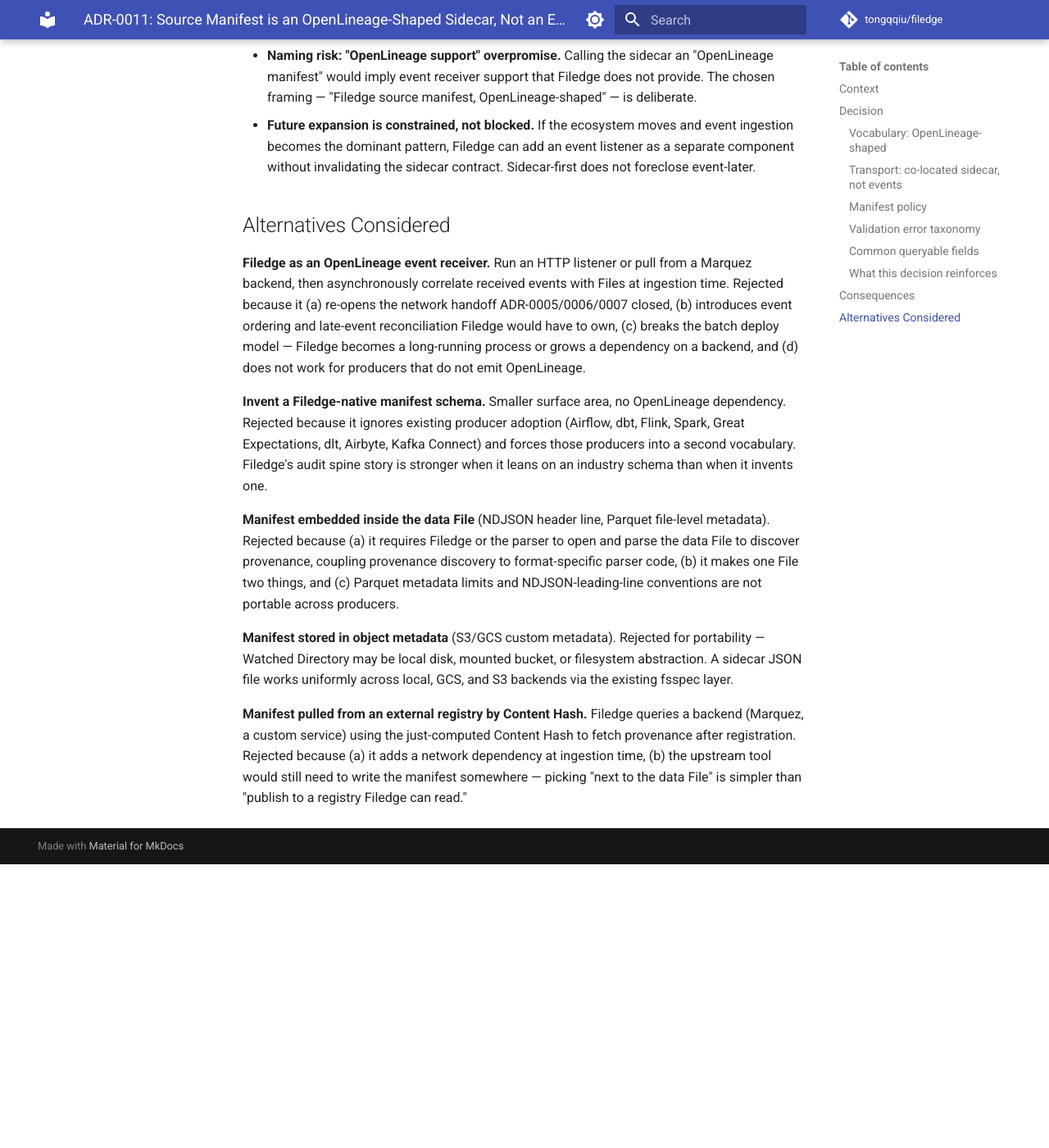
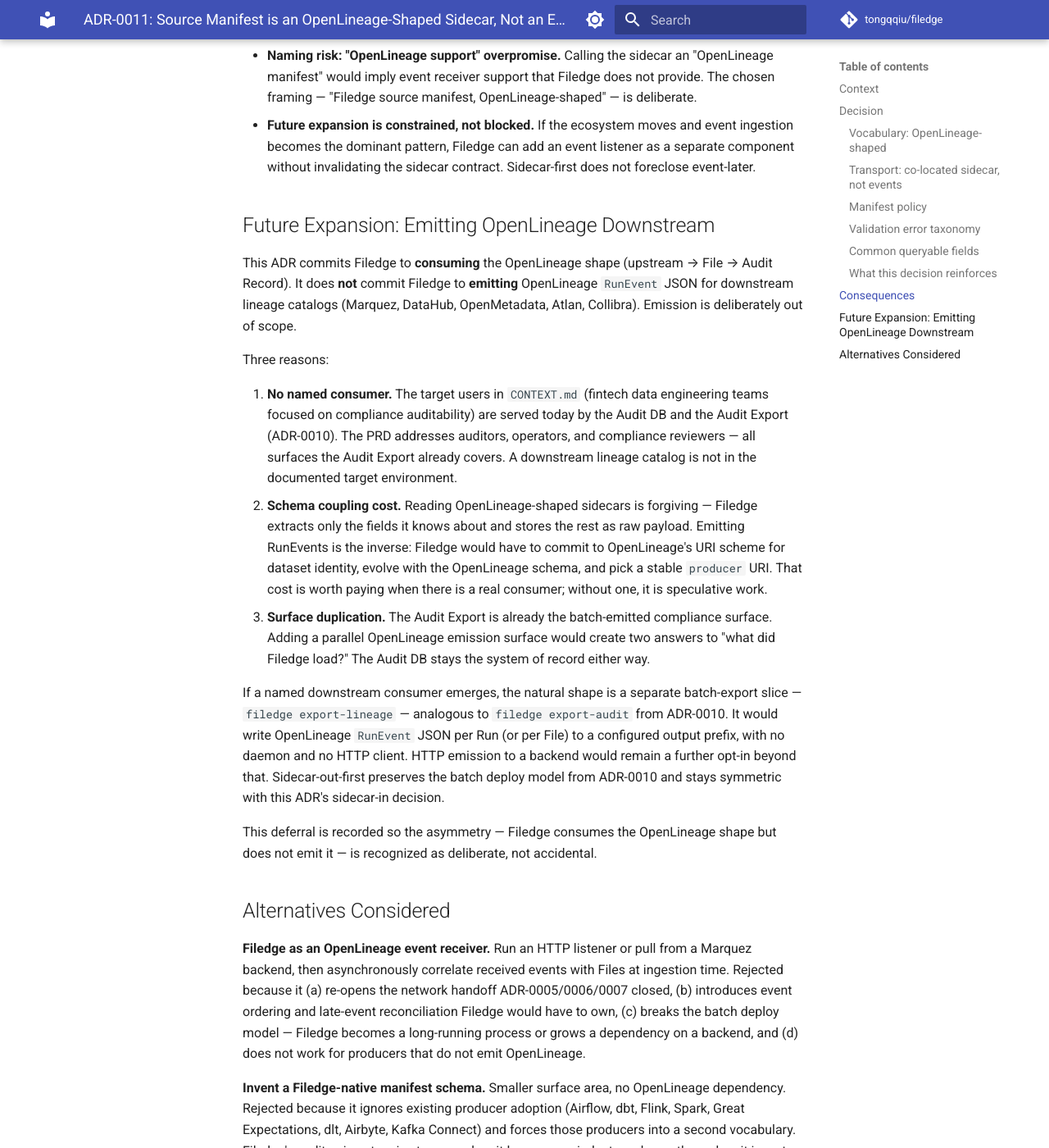
Before and after one commit to tongqqiu/filedge, an MkDocs documentation site: the page built from docs/adr/0011-source-manifest-and-lineage.md, in a window 1280 px wide and 1400 px high, scrolled down 4057 px. Shown: the whole window at 82% size. Built offline with MkDocs 1.6.1 and Material for MkDocs 9.7.7, drawn with Linux system fonts in a browser that asks for light colours; comment, search, counter and statistics services are not loaded; before the commit the page ends 5111 px from its top, so only the background shows below that.

Commit message:
docs: ADR-0011 — record OpenLineage emission as deliberate future expansion
Closes a question raised during /grill-with-docs: if Filedge consumes the
OpenLineage shape upstream, should it also emit OpenLineage downstream?
Answer: not in v1. No named consumer at target users, real schema-coupling
cost, and the Audit Export (ADR-0010) already serves the compliance
surface. If a downstream lineage catalog (Marquez/DataHub/OpenMetadata)
emerges as a real consumer, the natural shape is a separate batch export
analogous to `filedge export-audit`.

The asymmetry — consume OpenLineage shape, do not emit — is now recorded
as deliberate, not accidental.

Co-Authored-By: Claude Opus 4.7 <noreply@anthropic.com>

```diff
--- a/docs/adr/0011-source-manifest-and-lineage.md
+++ b/docs/adr/0011-source-manifest-and-lineage.md
@@ -85,6 +85,20 @@ The product message is unchanged: bring your Fetcher, sync job, or Queue Materia
 - **Naming risk: "OpenLineage support" overpromise.** Calling the sidecar an "OpenLineage manifest" would imply event receiver support that Filedge does not provide. The chosen framing — "Filedge source manifest, OpenLineage-shaped" — is deliberate.
 - **Future expansion is constrained, not blocked.** If the ecosystem moves and event ingestion becomes the dominant pattern, Filedge can add an event listener as a separate component without invalidating the sidecar contract. Sidecar-first does not foreclose event-later.
 
+## Future Expansion: Emitting OpenLineage Downstream
+
+This ADR commits Filedge to **consuming** the OpenLineage shape (upstream → File → Audit Record). It does **not** commit Filedge to **emitting** OpenLineage `RunEvent` JSON for downstream lineage catalogs (Marquez, DataHub, OpenMetadata, Atlan, Collibra). Emission is deliberately out of scope.
+
+Three reasons:
+
+1. **No named consumer.** The target users in `CONTEXT.md` (fintech data engineering teams focused on compliance auditability) are served today by the Audit DB and the Audit Export (ADR-0010). The PRD addresses auditors, operators, and compliance reviewers — all surfaces the Audit Export already covers. A downstream lineage catalog is not in the documented target environment.
+2. **Schema coupling cost.** Reading OpenLineage-shaped sidecars is forgiving — Filedge extracts only the fields it knows about and stores the rest as raw payload. Emitting RunEvents is the inverse: Filedge would have to commit to OpenLineage's URI scheme for dataset identity, evolve with the OpenLineage schema, and pick a stable `producer` URI. That cost is worth paying when there is a real consumer; without one, it is speculative work.
+3. **Surface duplication.** The Audit Export is already the batch-emitted compliance surface. Adding a parallel OpenLineage emission surface would create two answers to "what did Filedge load?" The Audit DB stays the system of record either way.
+
+If a named downstream consumer emerges, the natural shape is a separate batch-export slice — `filedge export-lineage` — analogous to `filedge export-audit` from ADR-0010. It would write OpenLineage `RunEvent` JSON per Run (or per File) to a configured output prefix, with no daemon and no HTTP client. HTTP emission to a backend would remain a further opt-in beyond that. Sidecar-out-first preserves the batch deploy model from ADR-0010 and stays symmetric with this ADR's sidecar-in decision.
+
+This deferral is recorded so the asymmetry — Filedge consumes the OpenLineage shape but does not emit it — is recognized as deliberate, not accidental.
+
 ## Alternatives Considered
 
 **Filedge as an OpenLineage event receiver.** Run an HTTP listener or pull from a Marquez backend, then asynchronously correlate received events with Files at ingestion time. Rejected because it (a) re-opens the network handoff ADR-0005/0006/0007 closed, (b) introduces event ordering and late-event reconciliation Filedge would have to own, (c) breaks the batch deploy model — Filedge becomes a long-running process or grows a dependency on a backend, and (d) does not work for producers that do not emit OpenLineage.
```
